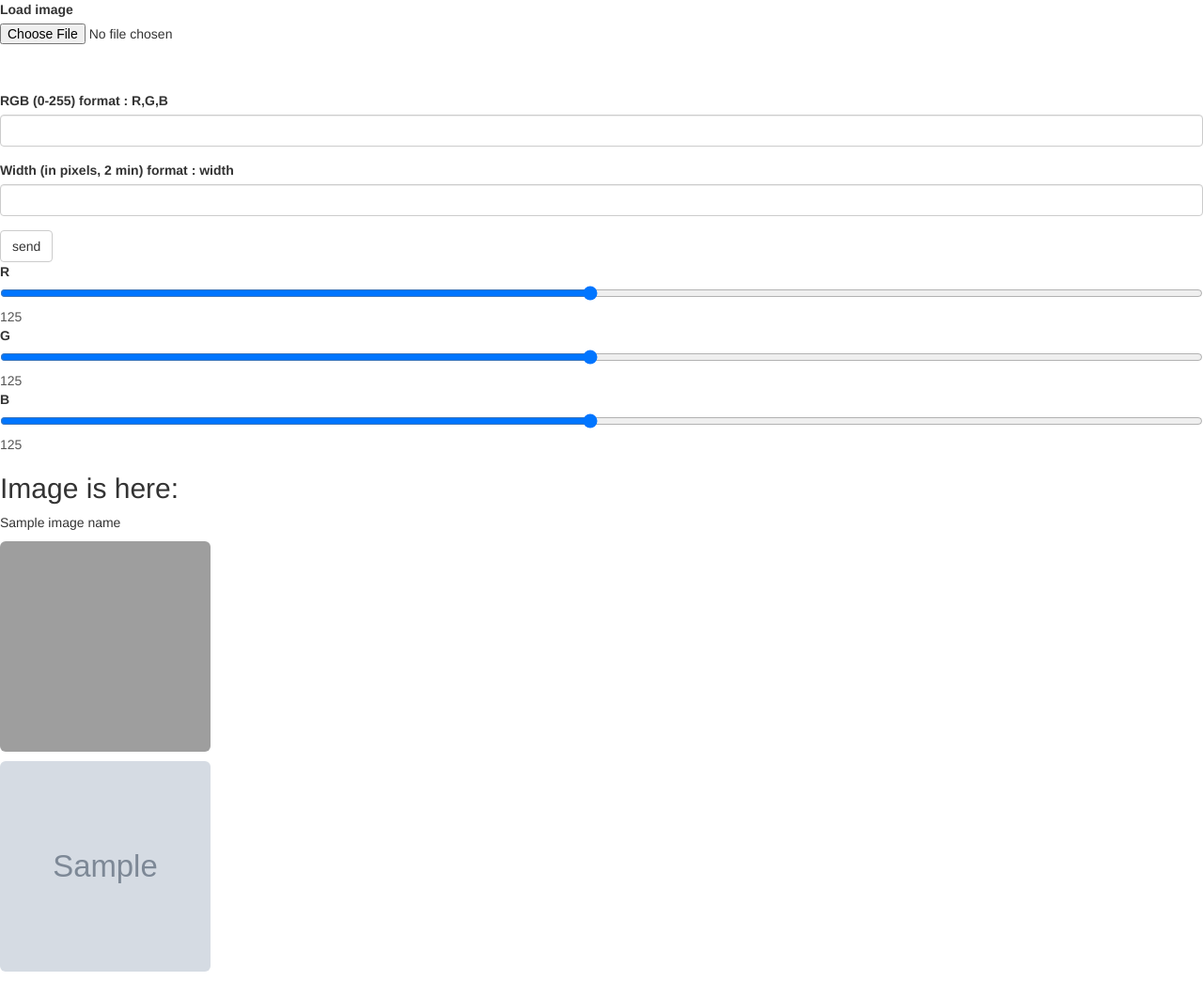
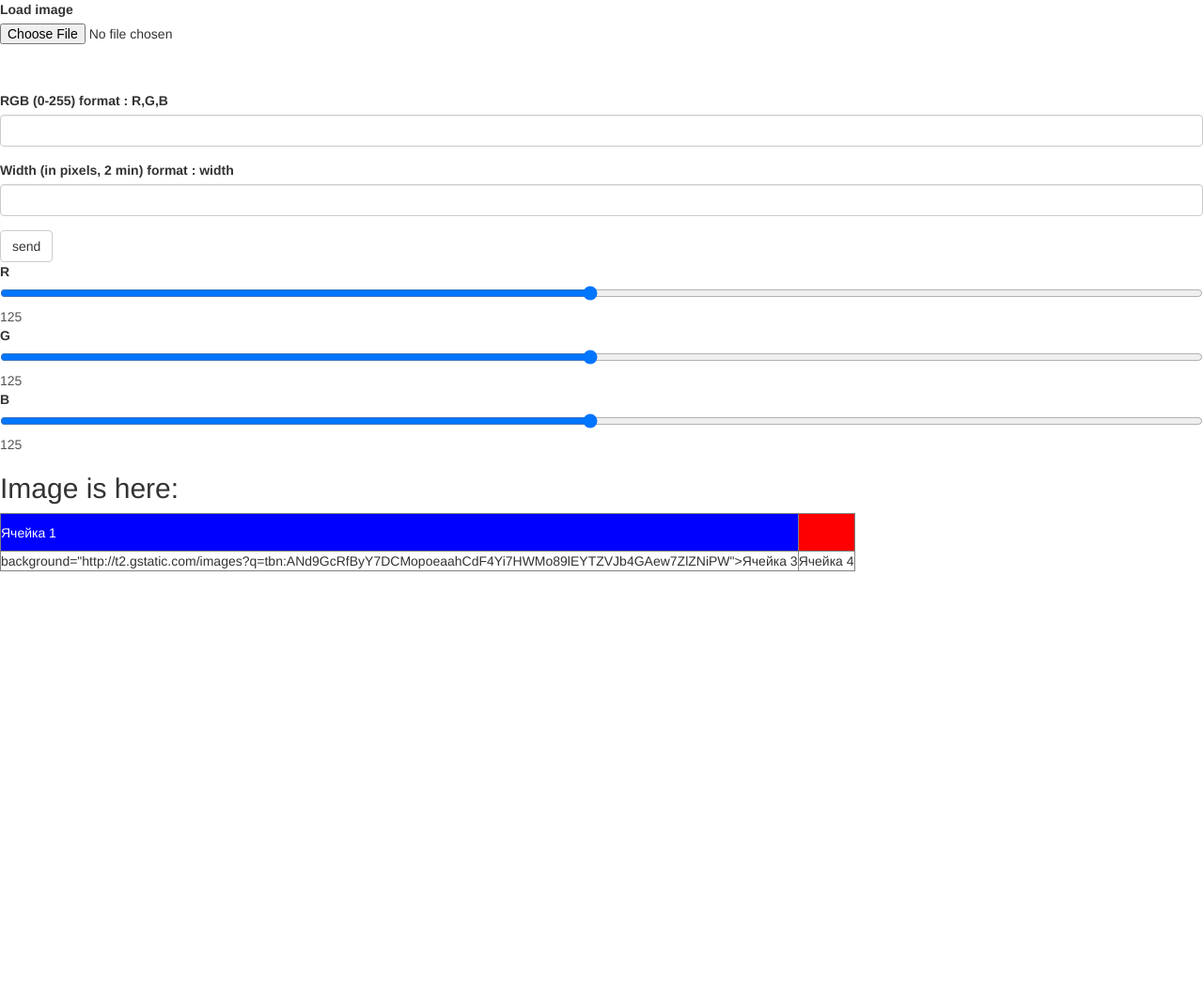
Before and after one commit to A1eksey1/LAB3web, a Flask app: template flaskapp/templates/lab3.html in a window 1280 px wide. Shown: the whole page at 94% size. After the commit the page ends 608 px from the top, so only its background shows below. Run offline with Flask 2, Linux system fonts and the light colour scheme; the template is opened without the code that fills it: values that come from a table or form of the project are taken from there, most other values are stand-ins (such as "Sample title", 1, 10 or a date in 2020); grey boxes marked "Sample" are stand-in pictures; some libraries are stand-ins or nearby versions; grey boxes are pictures that could not be loaded.

Commit message:
Update lab3.html

```diff
--- a/flaskapp/templates/lab3.html
+++ b/flaskapp/templates/lab3.html
@@ -38,9 +38,17 @@ function outputUpdate(vol) {
 <!-- отображаем загруженное изображение с закругленными углами -->
 <!-- если оно есть (после submit) -->
 {% if image_name %}
- <p>{{image_name}}
- <p><img src={{image_name}} class="img-rounded" alt="My Image" width = 224 height=224 />
- <p><img src={{filename_graph}} class="img-rounded" alt="My Image" width = 224 height=224 />
+<table border="1" bgcolor="green" cellspacing="20" cellpadding="20">
+<tr height="40" bgcolor="blue">
+    <td><font color="white">Ячейка 1</font></td>
+    <td bgcolor="red"></td>
+</tr>
+<tr>
+    <td>
+ background="http://t2.gstatic.com/images?q=tbn:ANd9GcRfByY7DCMopoeaahCdF4Yi7HWMo89lEYTZVJb4GAew7ZlZNiPW">Ячейка 3</td>
+    <td>Ячейка 4</td>
+</tr>
+</table>
 {% else %}
  <p> There is no image yet </p>
 {% endif %}
```
